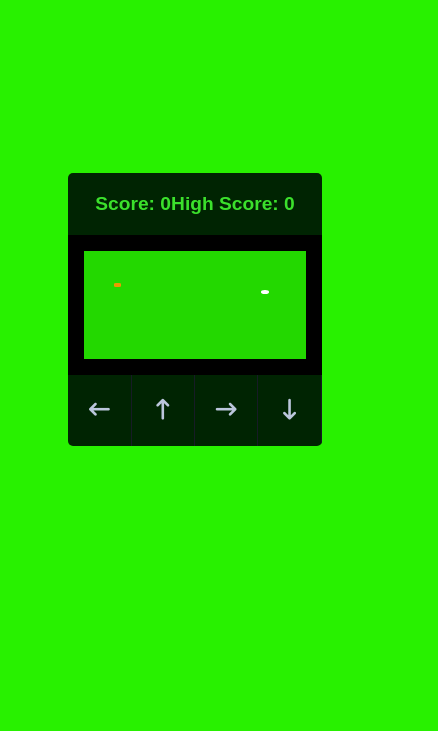
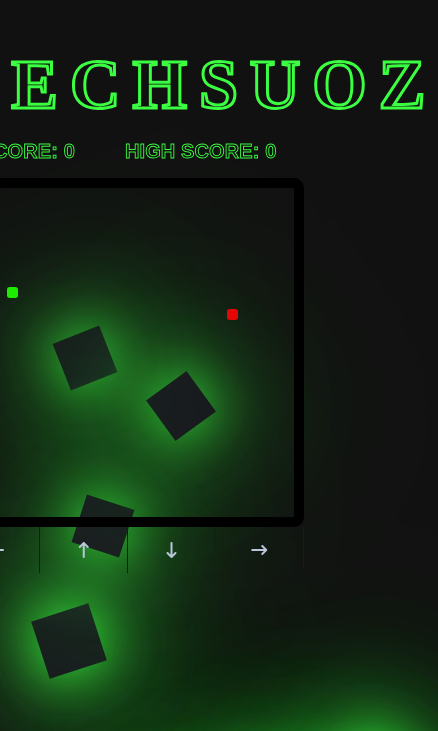
Before and after one commit to TECH-SUOZ/Snake-Game, a plain HTML site: page index.html in a window 390 px wide. Shown: the part 113-844 px from the top of the page, 438 px wide, since content can reach past the window. Drawn offline with Linux system fonts and the light colour scheme.

Commit message:
Added more features and i made it responsive

```diff
--- a/index.html
+++ b/index.html
@@ -10,6 +10,26 @@
 </head>
 
 <body>
+
+
+    <div class="container">
+        <span></span>
+        <span></span>
+        <span></span>
+        <span></span>
+        <span></span>
+        <span></span>
+        <span></span>
+        <span></span>
+        <span></span>
+        <span></span>
+    </div>
+
+    <div class="box">
+        <div class="content">
+            <h2><b>TECHSUOZ</b></h2>
+        </div>
+
         <div class="wrapper">
             <div class="game-details">
                 <span class="score">Score: 0</span>
@@ -19,8 +39,10 @@
             <div class="controls">
                 <i data-key="ArrowLeft" class="fa-solid fa-arrow-left-long"></i>
                 <i data-key="ArrowUp" class="fa-solid fa-arrow-up-long"></i>
+                <i data-key="ArrowDown" class="fa-solid fa-arrow-down-long"></i>
                 <i data-key="ArrowRight" class="fa-solid fa-arrow-right-long"></i>
-            <i data-key="ArrowDown" class="fa-solid fa-arrow-down-long"></i>
+            </div>
+
         </div>
 
     </div>
--- a/style.css
+++ b/style.css
@@ -5,18 +5,127 @@
   font-family: Arial, Helvetica, sans-serif;
 }
 
+:root {
+  --color-one: white;
+  --bg-color: #111;
+  --b-color: transparent;
+  --b-shadow: #3bff41;
+}
+
+.container span {
+  position: fixed;
+  bottom: -180px;
+  height: 50px;
+  width: 50px;
+  z-index: -1;
+  background-color: #18191f;
+  box-shadow: 0 0 50px var(--b-shadow),
+    0 0 100px var(--b-shadow),
+    0 0 150px var(--b-shadow),
+    0 0 200px var(--b-shadow);
+  animation: animate 10s linear infinite;
+}
+
+.container span:nth-child(1) {
+  left: 60px;
+  animation-delay: 0.6s;
+}
+
+.container span:nth-child(2) {
+  left: 10%;
+  animation-delay: 3s;
+  width: 60px;
+  height: 60px;
+}
+
+.container span:nth-child(3) {
+  left: 20%;
+  animation-delay: 2s;
+}
+
+.container span:nth-child(4) {
+  left: 30%;
+  animation-delay: 5s;
+  width: 80px;
+  height: 80px;
+}
+
+.container span:nth-child(5) {
+  left: 40%;
+  animation-delay: 1s;
+}
+
+.container span:nth-child(6) {
+  left: 50%;
+  animation-delay: 7s;
+}
+
+.container span:nth-child(7) {
+  left: 60%;
+  animation-delay: 6s;
+  width: 100px;
+  height: 100px;
+}
+
+.container span:nth-child(8) {
+  left: 70%;
+  animation-delay: 8s;
+}
+
+.container span:nth-child(9) {
+  left: 80%;
+  animation-delay: 6s;
+  width: 90px;
+  height: 90px;
+}
+
+.container span:nth-child(10) {
+  left: 90%;
+  animation-delay: 4s;
+}
+
+.box{
+  text-align: center;
+}
+
+.content h2 b {
+  -webkit-text-fill-color: transparent;
+  -webkit-text-stroke-width: 3px;
+  -webkit-text-stroke-color: var(--b-shadow);
+  font-family: montserrat;
+  font-size: 70px;
+  text-transform: uppercase;
+  letter-spacing: 12px;
+}
+
+@keyframes animate {
+  0% {
+    transform: translateY(0);
+    opacity: 1;
+  }
+
+  80% {
+    opacity: .7;
+  }
+
+  100% {
+    transform: translateY(-800px) rotate(360deg);
+    opacity: 0;
+  }
+}
+
 body {
   display: flex;
   align-items: center;
   justify-content: center;
   min-height: 100vh;
-  background: #28f100;
+  background: var(--bg-color);
 }
 
 .wrapper {
   width: 65vmin;
   height: 70vmin;
-  background: #002402;
+  background: var(--b-color);
   display: flex;
   flex-direction: column;
   border-radius: 5px;
@@ -39,17 +148,19 @@ body {
   height: 100%;
   display: grid;
   grid-template: repeat(30, 1fr) / repeat(30, 1fr);
-  background: #28f100e1;
-  border: 1rem solid black;
+  background: var(--b-color);
+  -webkit-text-fill-color: transparent;
+  border: 10px solid black;
+  border-radius: 10px;
 }
 
 .play-board .food {
-  background: rgb(255, 255, 255);
-  border-radius: 50%;
+  background: rgb(228, 5, 5);
+  border-radius: 25%;
 }
 
 .play-board .head {
-  background: #ec9a00;
+  background: #1cec00;
   border-bottom-right-radius: 25%;
   border-bottom-left-radius: 25%;
   border-top-left-radius: 25%;
@@ -57,7 +168,7 @@ body {
 }
 
 .controls {
-  display: flex;
+  display: none;
   justify-content: space-between;
 
 }
@@ -71,3 +182,47 @@ body {
   width: calc(100% / 4);
   border-right: 1px solid #171b26;
 }
+
+@media screen and (max-width: 800px) {
+  .wrapper {
+    width: 90vmin;
+    height: 115vmin;
+  }
+
+  .game-details {
+    -webkit-text-fill-color: transparent;
+    -webkit-text-stroke-width: .91px;
+    -webkit-text-stroke-color: var(--b-shadow);
+    font-family: montserrat;
+    font-size: 20px;
+    text-transform: uppercase;
+    letter-spacing: .12px;
+    padding: 15px 27px;
+  }
+
+  .controls {
+    display: flex;
+  }
+
+  .controls i {
+    padding: 15px 0;
+    font-size: 1rem;
+  }
+
+
+  @keyframes animate {
+    0% {
+      transform: translateY(0);
+      opacity: 1;
+    }
+
+    80% {
+      opacity: .7;
+    }
+
+    100% {
+      transform: translateY(-1200px) rotate(360deg);
+      opacity: 0;
+    }
+  }
+}
```
Lines whose indentation alone changed are shown as unchanged.
